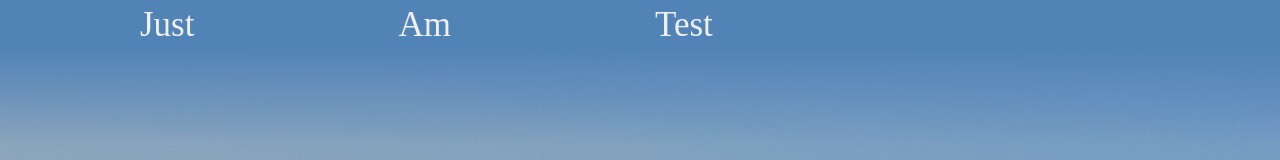
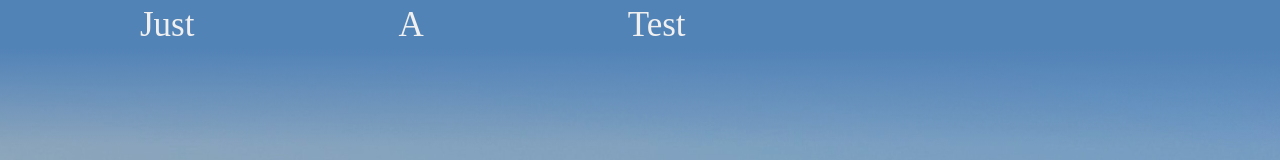
Before and after one commit to hassannnny/liaquathassanjaved.com2, a plain HTML site: page index.html in a window 1280 px wide. Shown: the top 160 px of the page. Drawn offline with Linux system fonts and the light colour scheme.

Commit message:
Changed Am to A

```diff
--- a/index.html
+++ b/index.html
@@ -119,7 +119,7 @@
 
                     <ul>
                         <li><a href="https://github.com/hassannnny" target="_blank">Just</a></li>
-                        <li><a href="assets/img/Javed_Resume.pdf" target="_blank">Am</a></li>
+                        <li><a href="assets/img/Javed_Resume.pdf" target="_blank">A</a></li>
                         <li><a href="https://www.youtube.com/watch?v=dQw4w9WgXcQ" target="_blank">Test</a></li>
                     </ul>
 
```
